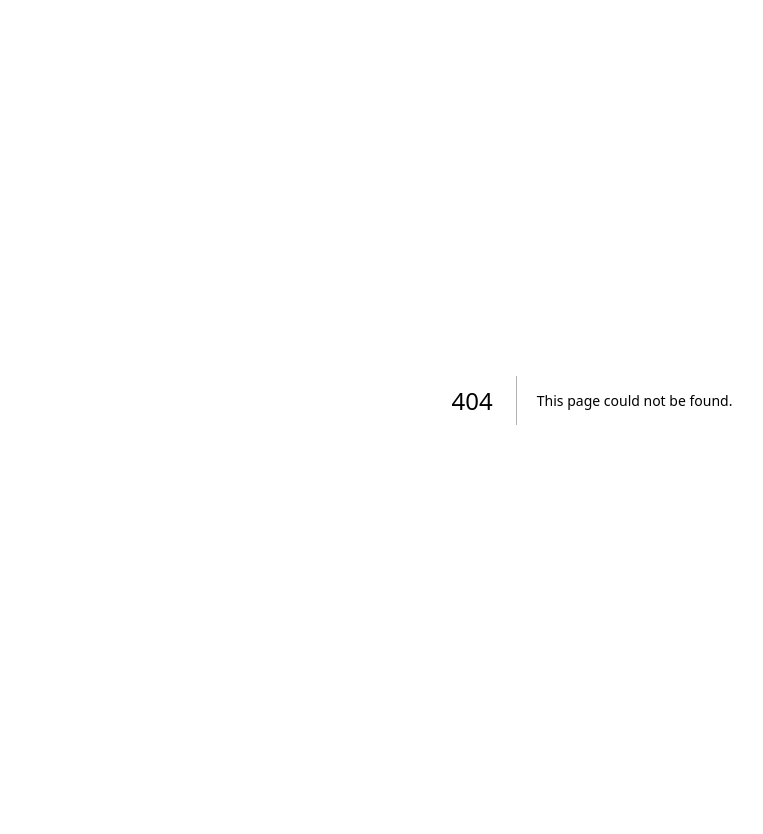
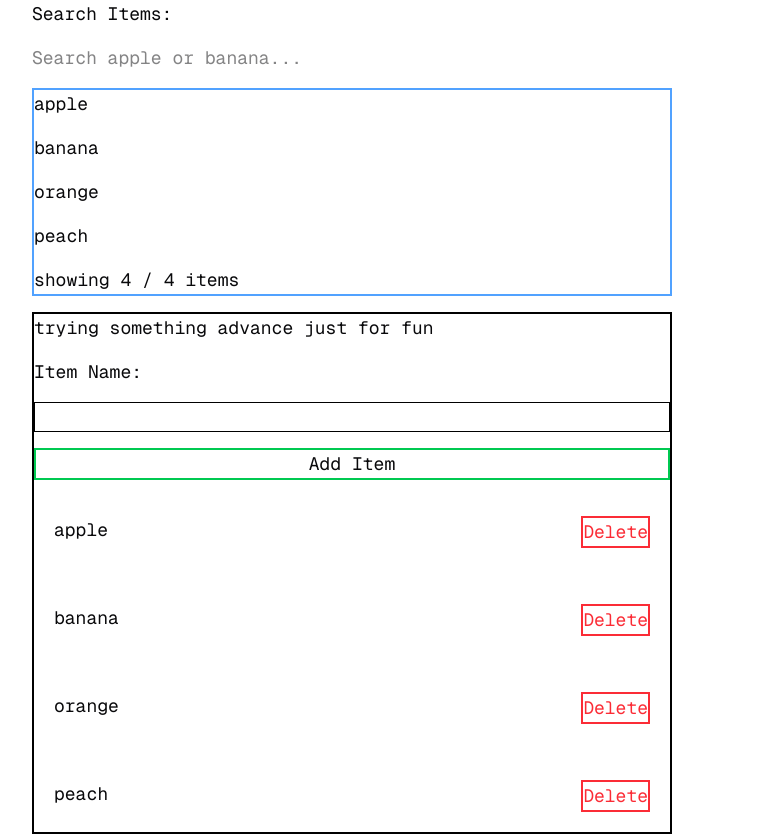
Before and after one commit to yashsarvaiya1/learn-nextjs, a Next.js app: page /usestate/string in a window 1280 px wide. Before the commit this address had no page. Shown: the whole page, without its empty margins (48-811 px from the left). Before the commit the page ends 800 px from the top, so only its background shows below. Built offline with nearby package versions, Linux system fonts and the light colour scheme.

Commit message:
[IMP] strings: useState execersice
- SearchComponent with list and little advanced crud operations
- TextComponent with simple text input and display

```diff
--- a/app/usestate/snapdemo/page.tsx
+++ b/app/usestate/snapdemo/page.tsx
@@ -1,4 +1,4 @@
-export default function StringPage(){
+export default function SnapPage(){
     return (
         <div className="h-screen overflow-y-auto snap-mandatory snap-y">
             <div className="h-screen p-10 snap-start">
--- /dev/null
+++ b/app/usestate/string/page.tsx
@@ -0,0 +1,9 @@
+import SearchComponent from '@/components/usestate/string/SearchComponent';
+import TextComponent from '../../../components/usestate/string/TextComponent';
+export default function StringPage(){
+    return (
+        <>
+            <SearchComponent/>
+        </>
+    )
+}
--- /dev/null
+++ b/components/usestate/string/SearchComponent.tsx
@@ -0,0 +1,87 @@
+"use client";
+import { useState } from "react";
+
+export default function SearchComponent() {
+  const [search, setSearch] = useState("");
+
+  const [items, setItems] = useState(["apple", "banana", "orange", "peach"]);
+  const [newItem, setNewItem] = useState("");
+
+  const filteredItems = items.filter((i) => i.includes(search.toLowerCase()));
+
+  return (
+    <div className="font-mono text-lg space-y-4 w-200 px-20">
+      <div className="flex flex-col gap-4">
+        <label>Search Items: </label>
+        <input
+          type="text"
+          value={search}
+          onChange={(e) => setSearch(e.target.value)}
+          placeholder="Search apple or banana..."
+        />
+      </div>
+
+      {search === "" ? (
+        <div className="flex flex-col gap-4 border-2 border-blue-400">
+          {items.map((i,index) => (
+            <p key={index}>{i}</p>
+          ))}
+          <p>
+            showing {items.length} / {items.length} items
+          </p>
+        </div>
+      ) : filteredItems.length === 0 ? (
+        <div className="border-2 border-green-400">No Items Found!</div>
+      ) : (
+        <div className="flex flex-col gap-4 border-2 border-green-400">
+          {filteredItems.map((fi,index) => (
+            <p key={index}>{fi}</p>
+          ))}
+          <p>
+            showing {filteredItems.length} / {items.length} items
+          </p>
+        </div>
+      )}
+
+      <div className="border-2 border-black flex flex-col gap-4">
+        <p>trying something advance just for fun</p>
+        <label>Item Name: </label>
+        <input
+          type="text"
+          value={newItem}
+          onChange={(e) => setNewItem(e.target.value)}
+          className="border-black border"
+        />
+
+        <button
+          className="border-2 text-bold border-green-500 px-10"
+          onClick={() => {
+            setItems((i) => [...i, newItem]);
+            setNewItem("");
+          }}
+        >
+          Add Item
+        </button>
+
+        {items.map((i,index) => (
+          <div
+            key={index}
+            className="flex flex-col gap-2 justify-between"
+          >
+            <div className="flex justify-between p-5 border-b-">
+              <p>{i}</p>
+              <button
+                className="border-2 border-red-500 text-red-500"
+                onClick={() => {
+                  setItems(items.filter((_,index) => index != items.indexOf(i)));
+                }}
+              >
+                Delete
+              </button>
+            </div>
+          </div>
+        ))}
+      </div>
+    </div>
+  );
+}
--- /dev/null
+++ b/components/usestate/string/TextComponent.tsx
@@ -0,0 +1,57 @@
+"use client";
+import { useState } from "react";
+
+export default function TextComponent() {
+  const [name, setName] = useState("");
+  const [message, setMessage] = useState("");
+
+  const nameLength = name.length;
+  const messageLength = message.length;
+  const totalLength = nameLength + messageLength;
+
+  const greeting = `Hello ${name === "" ? "guest" : name}!, ${message} `;
+
+  return (
+    <div className="font-mono text-lg px-100">
+      <div className="flex flex-col gap-5">
+        <label>Name: </label>
+        <input
+          type="text"
+          value={name}
+          onChange={(e) => setName(e.target.value)}
+          className="border-2 p-2 w-full rounded"
+        />
+
+        <label>Message: </label>
+        <input
+          type="text"
+          value={message}
+          onChange={(e) => setMessage(e.target.value)}
+          className="border-2 p-2 w-full rounded"
+        />
+
+        <button
+          onClick={() => {
+            setName("");
+            setMessage("");
+          }}
+          className="px-5 border-2 border-blue-500"
+        >
+          Clear Data
+        </button>
+      </div>
+      <hr />
+      <br />
+      <br />
+      <div className="p-5 border-2">
+        <h2>Status: </h2>
+        <p>Greeting: {greeting}</p>
+        <p>Uppercase Name: {name.toUpperCase()}</p>
+        <p>Lowercase Name: {name.toLowerCase()}</p>
+        <p>Name Length: {nameLength}</p>
+        <p>Message Length: {messageLength}</p>
+        <p>Total Length: {totalLength}</p>
+      </div>
+    </div>
+  );
+}
```
